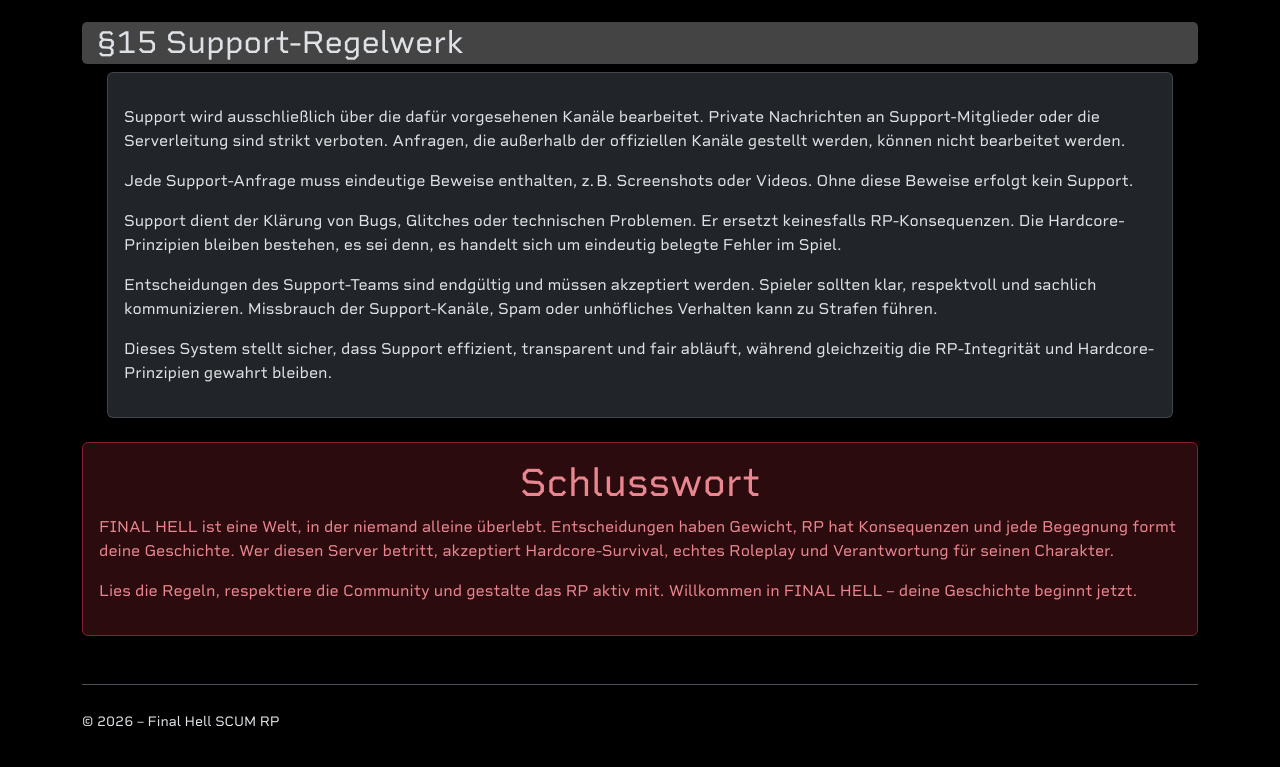
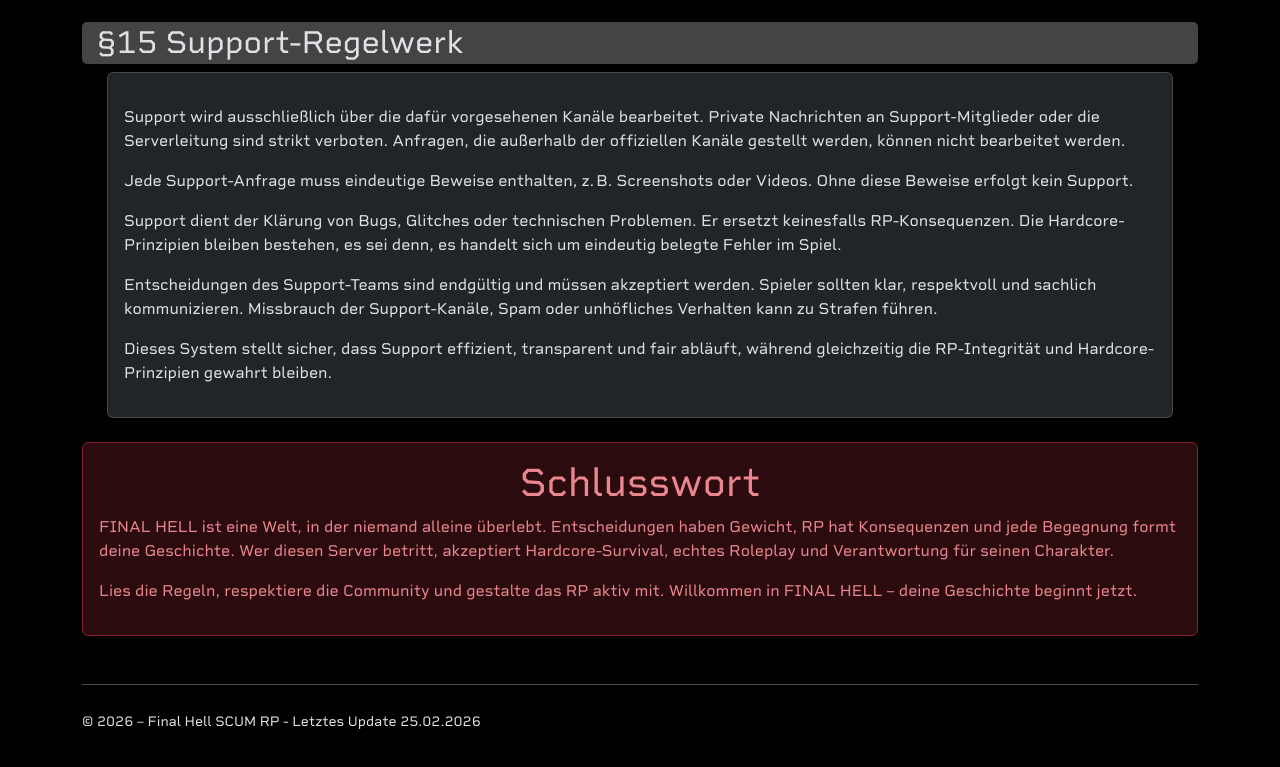
Before and after one commit to sRichtig/final-hell-regelwerk, a plain HTML site: page index.html in a window 1280 px wide. Shown: the part 7051-7818 px from the top of the page. Drawn offline with nearby package versions, Linux system fonts and the light colour scheme.

Commit message:
Footer Änderung

```diff
--- a/index.html
+++ b/index.html
@@ -491,7 +491,7 @@
 
     <!-- Footer -->
     <footer class="mt-5 pt-4 border-top">
-      <small>© 2026 – Final Hell SCUM RP</small>
+      <small>© 2026 – Final Hell SCUM RP - Letztes Update 25.02.2026 </small>
     </footer>
 
   </div>
```
